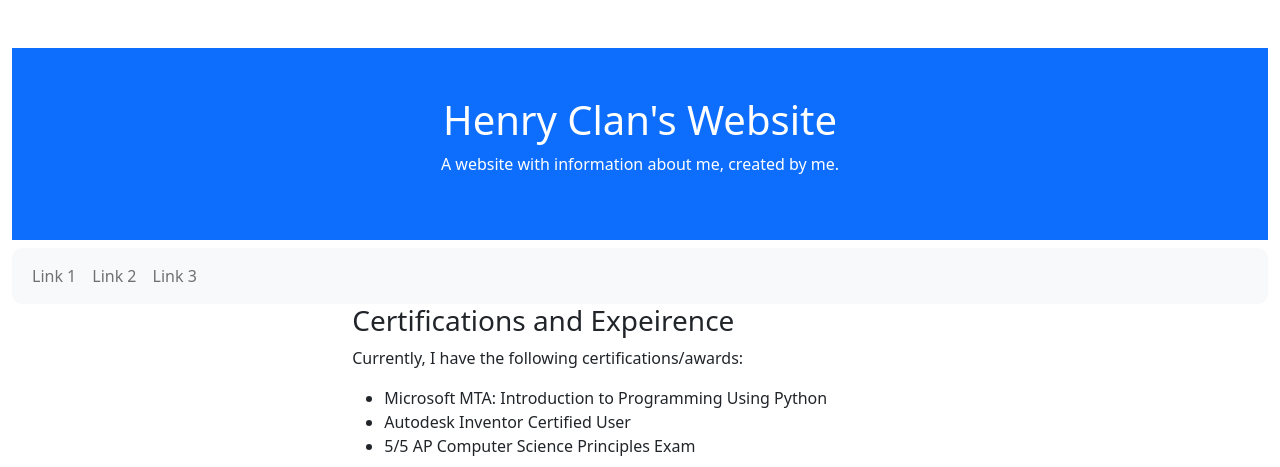
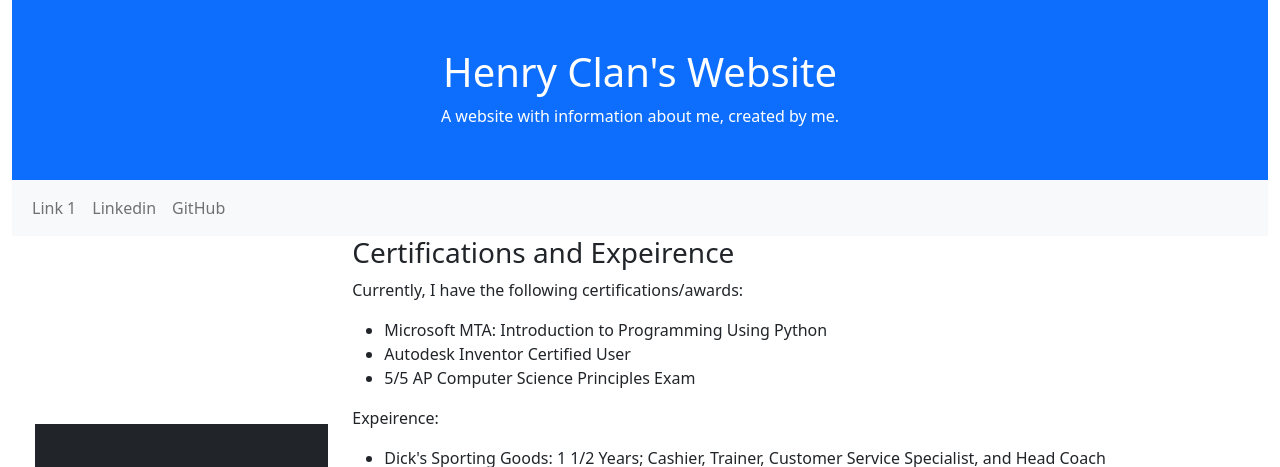
Before and after one commit to HJClan01/Online_Portfolio, a plain HTML site: page website/index.html in a window 1280 px wide. Shown: the top 467 px of the page. Drawn offline with nearby package versions, Linux system fonts and the light colour scheme.

Commit message:
fixed whitespace and margin errors, added links to navbar

```diff
--- a/website/index.html
+++ b/website/index.html
@@ -19,7 +19,7 @@
 <body>
     <div class="container-fluid">
             <div element class="head">
-                <div class="container-fluid p-5 my-5 bg-primary text-white">
+                <div class="container-fluid p-5 bg-primary text-white">
                 <h1>Henry Clan's Website</h1>
                 <p>A website with information about me, created by me.</p>
                 </div>
@@ -34,10 +34,10 @@
                         <a class="nav-link" href="#">Link 1</a>
                         </li>
                         <li class="nav-item">
-                            <a class="nav-link" href="#">Link 2</a>
+                            <a class="nav-link" href="https://www.linkedin.com/in/henry-clan-111305212/">Linkedin</a>
                         </li>
                         <li class="nav-item">
-                            <a class="nav-link" href="#">Link 3</a>
+                            <a class="nav-link" href="https://github.com/HJClan01?tab=repositories">GitHub</a>
                         </li>
 
                     </ul>
--- a/website/styles.css
+++ b/website/styles.css
@@ -1,9 +1,10 @@
 .head {
+    margin-top: 0px;
     display: flexbox;
     padding: 0;
     text-align: center;
     color: white;
-    height: 200px;
+    height: 180px;
 
 }
 
@@ -21,7 +22,9 @@ margin-top: 0;
 
 }
 .navbar {
-  border-radius: 10px;
+  margin-top: 0;
+
+  border-radius: 0px;
   overflow:hidden;
   background-color: rgb(255, 255, 255);
 
```
